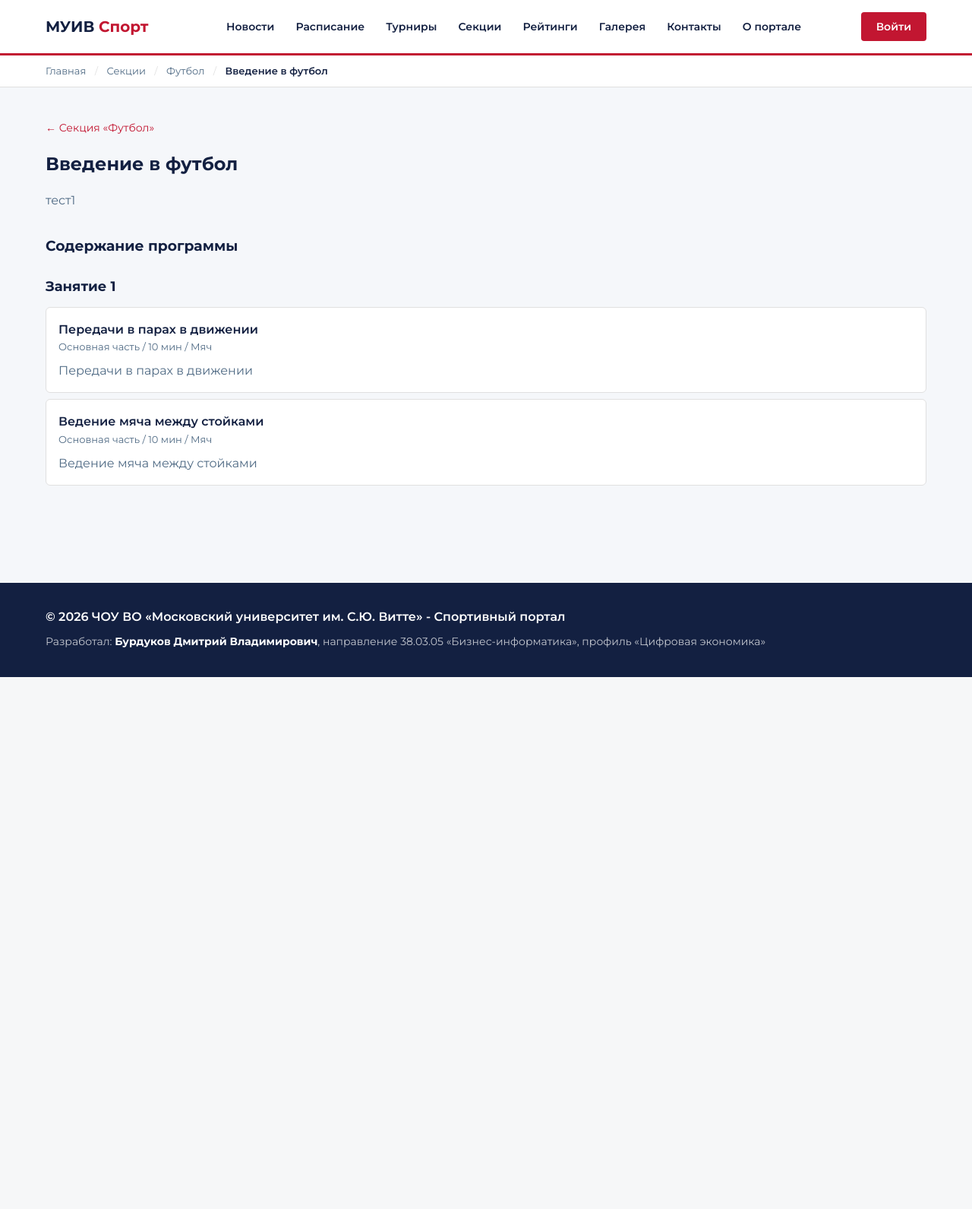
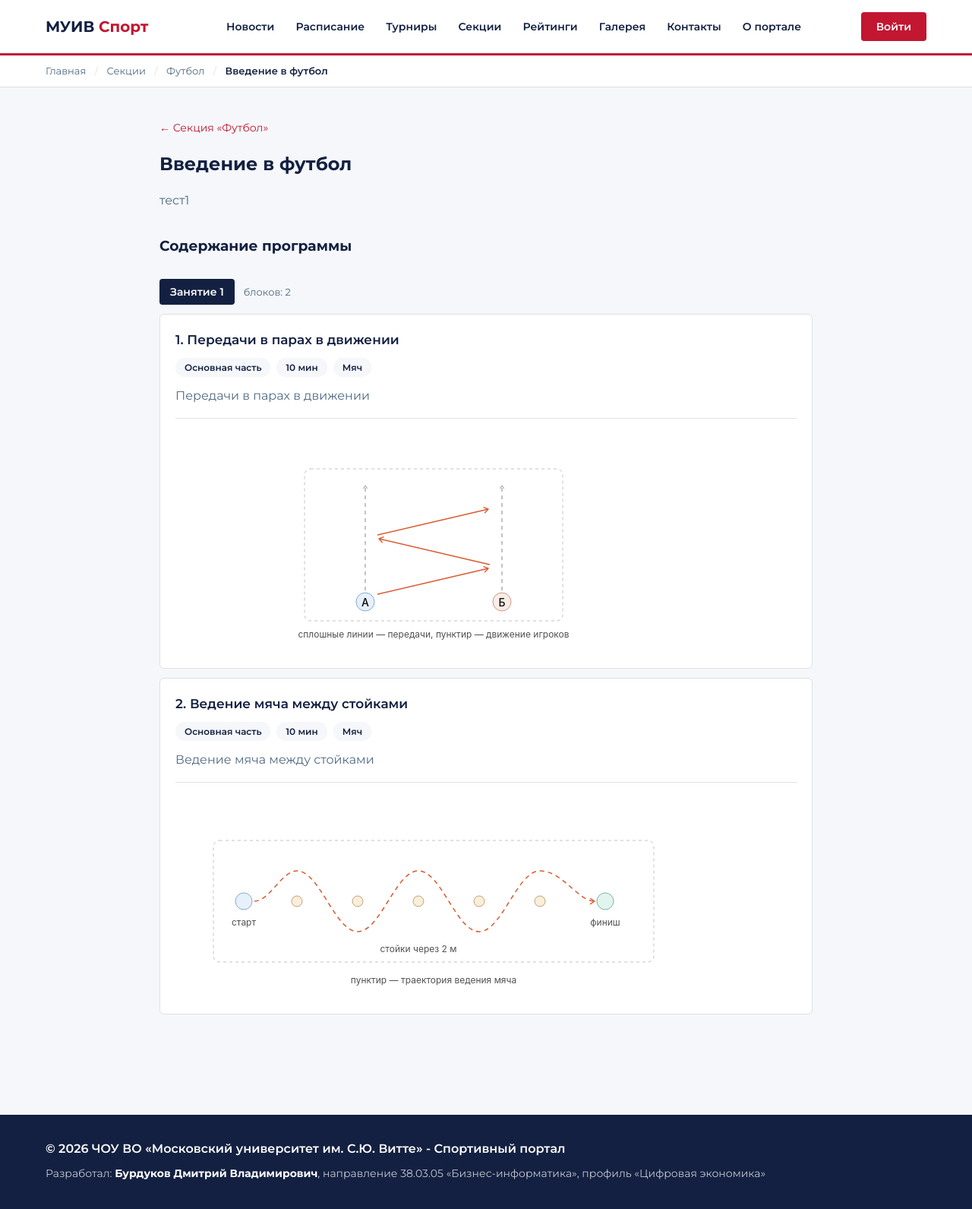
Before and after one commit to Dim-Dim-git/vitte-sport, a Django app: page /programs/1/ in a window 1280 px wide. Shown: the whole page at 76% size. Before the commit the page ends 891 px from the top, so only its background shows below. Run offline with Django 5.2, Linux system fonts and the light colour scheme; data comes from the database, SQL or seed files in the repository.

Commit message:
Add block schemes to program page

```diff
--- a/templates/program_detail.html
+++ b/templates/program_detail.html
@@ -1,4 +1,6 @@
 {% extends 'base.html' %}
+
+{% load static %}
 
 {% block title %}{{ program.title }} - МУИВ Спорт{% endblock %}
 
@@ -13,22 +15,38 @@
 {% endblock %}
 
 {% block content %}
-<div class="container" style="padding-top: 40px; padding-bottom: 60px;">
+<div style="max-width: 900px; margin: 0 auto; padding: 40px 20px 60px;">
   <a href="/sports/{{ program.sport.pk }}/" style="font-size: 14px;">← Секция «{{ program.sport.name }}»</a>
   <h2 style="margin-top: 16px;">{{ program.title }}</h2>
   <p style="margin-top: 8px;">{{ program.description }}</p>
 
   <h3 style="margin-top: 32px;">Содержание программы</h3>
   {% for session, items in sessions %}
-    <div style="margin-top: 24px;">
-      <div style="font-weight: 700; font-size: 18px; margin-bottom: 12px;">Занятие {{ session }}</div>
+    <div style="margin-top: 28px;">
+      <div style="display: flex; align-items: center; gap: 12px; margin-bottom: 12px;">
+        <span style="background: var(--dark); color: var(--white); border-radius: 4px; padding: 6px 14px; font-size: 14px; font-weight: 600; white-space: nowrap;">Занятие {{ session }}</span>
+        <span style="font-size: 13px; color: var(--muted);">блоков: {{ items|length }}</span>
+      </div>
+
       {% for item in items %}
-        <div style="background: var(--white); border: 1px solid var(--border); border-radius: 6px; padding: 16px; margin-bottom: 8px;">
-          <div style="font-weight: 600;">{{ item.block.title }}</div>
-          <div style="font-size: 13px; color: var(--muted); margin-bottom: 8px;">
-            {{ item.block.get_kind_display }} / {{ item.block.duration_min }} мин{% if item.block.equipment %} / {{ item.block.equipment }}{% endif %}
+        <div style="background: var(--white); border: 1px solid var(--border); border-radius: 6px; padding: 20px; margin-bottom: 12px;">
+          <div>
+            <div style="font-size: 17px; font-weight: 600;">{{ forloop.counter }}. {{ item.block.title }}</div>
+            <div style="display: flex; flex-wrap: wrap; gap: 8px; margin: 10px 0 12px;">
+              <span style="background: var(--bg); border-radius: 12px; padding: 3px 12px; font-size: 12px; font-weight: 600;">{{ item.block.get_kind_display }}</span>
+              <span style="background: var(--bg); border-radius: 12px; padding: 3px 12px; font-size: 12px; font-weight: 600;">{{ item.block.duration_min }} мин</span>
+              {% if item.block.equipment %}
+                <span style="background: var(--bg); border-radius: 12px; padding: 3px 12px; font-size: 12px; font-weight: 600;">{{ item.block.equipment }}</span>
+              {% endif %}
+            </div>
+            <p style="margin-bottom: 0;">{{ item.block.description }}</p>
           </div>
-          <p style="margin-bottom: 0;">{{ item.block.description }}</p>
+
+          {% if item.block.scheme %}
+            <div style="margin-top: 16px; padding-top: 16px; border-top: 1px solid var(--border);">
+              <img src="{% static item.block.scheme %}" alt="Схема: {{ item.block.title }}" style="width: 100%; max-width: 680px; display: block;">
+            </div>
+          {% endif %}
         </div>
       {% endfor %}
     </div>
```
